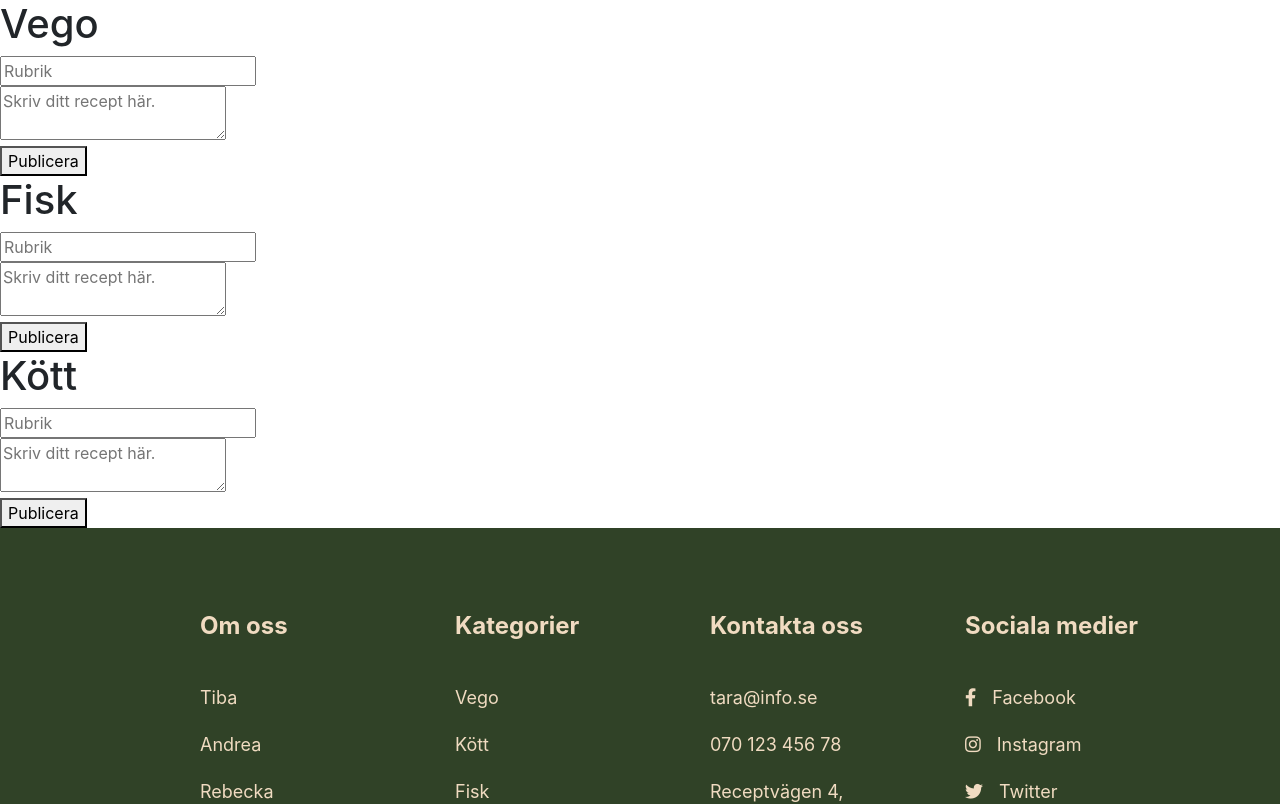
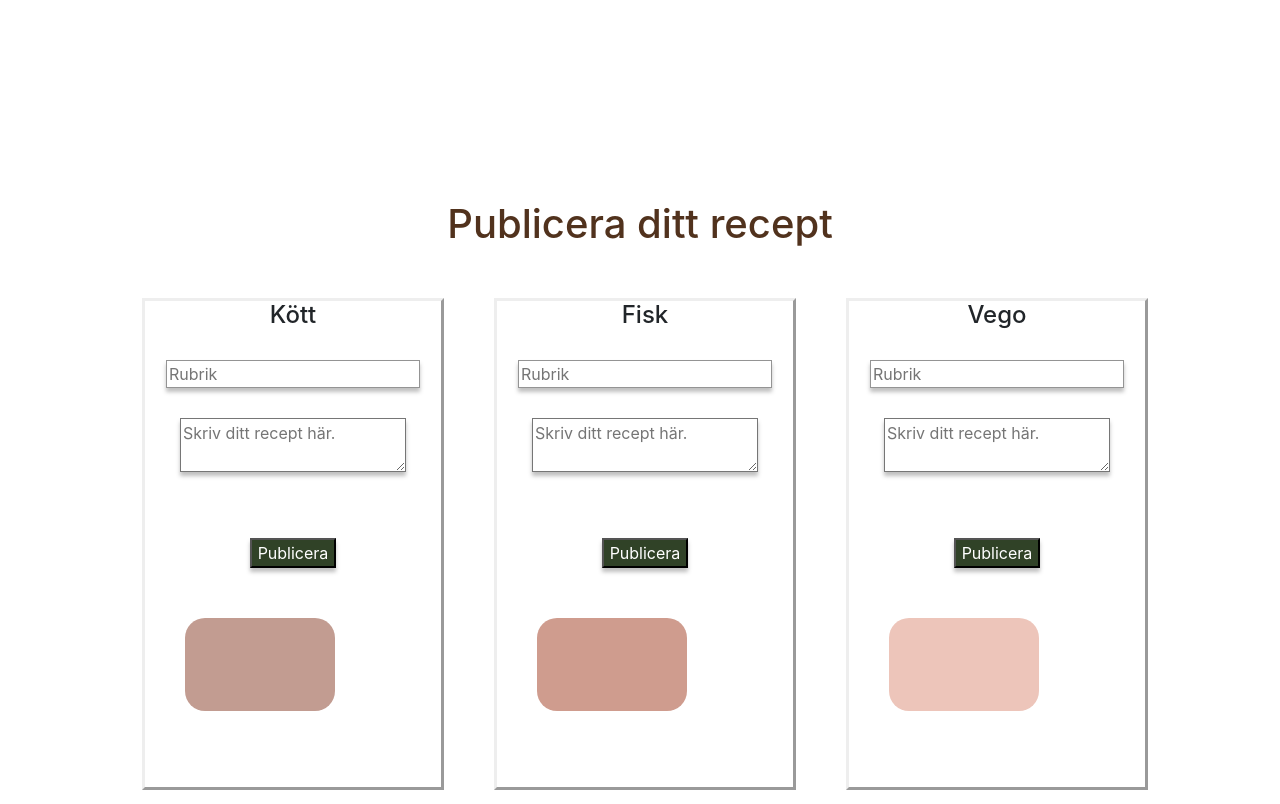
Before and after one commit to AnnaStenholm/T.A.R.A-app, a React (Create React App) app: page /page in a window 1280 px wide. Shown: the top 804 px of the page. Built offline with nearby package versions, Linux system fonts and the light colour scheme.

Commit message:
PostForm created

```diff
--- a/src/Page.js
+++ b/src/Page.js
@@ -1,17 +1,16 @@
 import React, { useState } from 'react';
-import { FooterContainer } from './containers/footer';
+import {FooterContainer} from './containers/footer';
 import VegoRecipeForm from './components/forms/VegoRecipeForm';
 import FiskRecipeForm from './components/forms/FiskRecipeForm';
 import KottRecipeForm from './components/forms/KottRecipeForm';
 import { useParams } from 'react-router-dom';
+import PostForm from './components/forms/PostForm';
 
-const  Page = () => {
+const Page = () => {
 
     return (
     <>
-        <VegoRecipeForm/>
-        <FiskRecipeForm/>
-        <KottRecipeForm/>
+        <PostForm />
         <FooterContainer/>
     </>
 );
--- a/src/components/forms/FiskRecipeForm.js
+++ b/src/components/forms/FiskRecipeForm.js
@@ -28,15 +28,16 @@ const FiskRecipeForm = () => {
 
 
   return <div>
-      <h1>Fisk</h1>
+      <h2 className="title-category">Fisk</h2>
             <form onSubmit={(e)=> submit(e)}>
-                <div>
+                <div className="content-title">
                 <input onChange={(e)=>handle(e)} id="title" value={data.title} placeholder="Rubrik" type='text'></input>
                 </div>
-                <div>
+                <div className="content-recipe">
                 <textarea onChange={(e)=>handle(e)} id="content" value={data.content} placeholder="Skriv ditt recept här." type='text' />
                 </div>
                 <button>Publicera</button>
+                <div className="fisk-box"></div>
             </form>
         </div>
 
--- a/src/components/forms/KottRecipeForm.js
+++ b/src/components/forms/KottRecipeForm.js
@@ -1,5 +1,6 @@
 import React, { useEffect, useRef, useState } from 'react';
 import Axios from 'axios';
+import './style/form.css';
 
 const KottRecipeForm = () => {
     const url ="https://forum-api-jkrop.ondigitalocean.app/category/60828441282ecd001e7dd30b/thread";
@@ -27,15 +28,16 @@ const KottRecipeForm = () => {
 
 
   return <div>
-      <h1>Kött</h1>
+      <h2 className="title-category">Kött</h2>
       <form onSubmit={(e)=> submit(e)}>
-                <div>
+                <div className="content-title">
                 <input onChange={(e)=>handle(e)} id="title" value={data.title} placeholder="Rubrik" type='text'></input>
                 </div>
-                <div>
+                <div className="content-recipe">
                 <textarea onChange={(e)=>handle(e)} id="content" value={data.content} placeholder="Skriv ditt recept här." type='text' />
                 </div>
                 <button>Publicera</button>
+                <div className="kott-box"></div>
             </form>
         </div>
 
--- /dev/null
+++ b/src/components/forms/PostForm.js
@@ -0,0 +1,31 @@
+import React from 'react';
+import VegoRecipeForm from './VegoRecipeForm';
+import KottRecipeForm from './KottRecipeForm';
+import FiskRecipeForm from './FiskRecipeForm';
+import './style/form.css';
+
+import { Container, Row, Col } from 'react-bootstrap';
+
+function PostForm() {
+    return (
+
+            <div className="container">
+                <div className="heading-box">
+                    <h1 className="heading-form">Publicera ditt recept</h1>
+                </div>
+                <div className="form-box">
+                    <VegoRecipeForm />
+                </div>
+                <div className="form-box">
+                    <FiskRecipeForm />
+                </div>
+                <div className="form-box">
+                    <KottRecipeForm />
+                </div>
+            </div>
+
+    )
+
+}
+
+export default PostForm;
--- a/src/components/forms/VegoRecipeForm.js
+++ b/src/components/forms/VegoRecipeForm.js
@@ -1,5 +1,6 @@
 import React, { useEffect, useRef, useState } from 'react';
 import Axios from 'axios';
+import './style/form.css';
 
 const VegoRecipeForm = () => {
     const url ="https://forum-api-jkrop.ondigitalocean.app/category/60828412282ecd001e7dd309/thread";
@@ -27,17 +28,20 @@ const VegoRecipeForm = () => {
 
 
   return <div>
-        <h1>Vego</h1>
+        <h2 className="title-category">Vego</h2>
         <form onSubmit={(e)=> submit(e)}>
-                <div>
+                <div className="content-title">
                 <input onChange={(e)=>handle(e)} id="title" value={data.title} placeholder="Rubrik" type='text'></input>
                 </div>
-                <div>
+                <div className="content-recipe">
                 <textarea onChange={(e)=>handle(e)} id="content" value={data.content} placeholder="Skriv ditt recept här." type='text' />
                 </div>
                 <button>Publicera</button>
+
+                <div className="vego-box"></div>
             </form>
-        </div>
+            </div>
+
 
 }
 
--- a/src/components/forms/style/form.css
+++ b/src/components/forms/style/form.css
@@ -0,0 +1,81 @@
+.container {
+    min-height: 600px;
+    margin-bottom: 100px;
+}
+
+.heading-box{
+    margin: 200px 0px 50px 0px;
+}
+
+
+.heading-form{
+    text-align: center;
+    color: #51321D;
+
+}
+
+.form-box{
+    float: right;
+    height: 492px;
+    width: 302px;
+    background-color: #ffff;
+    border-style: outset;
+    border-width: 3px;
+    margin: 0px 50px 80px 0px;
+}
+
+form{
+    text-align: center;
+}
+input{
+    border: 1px solid rgba(0, 0, 0, 0.42);
+    box-shadow: 0px 4px 4px rgba(0, 0, 0, 0.25);
+}
+textarea{
+    box-shadow: 0px 4px 4px rgba(0, 0, 0, 0.25);
+}
+
+.title-category{
+    text-align: center;
+    font-size: 24px;
+    margin-bottom: 30px;
+}
+
+.content-title{
+    margin-bottom: 30px;
+}
+
+.content-recipe{
+   margin-bottom: 60px;
+}
+
+button{
+    align-items: center;
+    background-color: #304227;
+    color: #ffff;
+    box-shadow: 0px 4px 4px rgba(0, 0, 0, 0.25);;
+}
+
+.vego-box{
+    width: 150px;
+    height: 93.16px;
+    border-radius: 20px;
+    background-color: #EDC5BA;
+    margin: 50px 30px 20px 40px;
+}
+
+.kott-box{
+    width: 150px;
+    height: 93.16px;
+    border-radius: 20px;
+    background-color: #C29C91;
+    margin: 50px 30px 20px 40px;
+}
+
+.fisk-box{
+    width: 150px;
+    height: 93.16px;
+    border-radius: 20px;
+    background-color: #CF9C8E;
+    margin: 50px 30px 20px 40px;
+}
```
